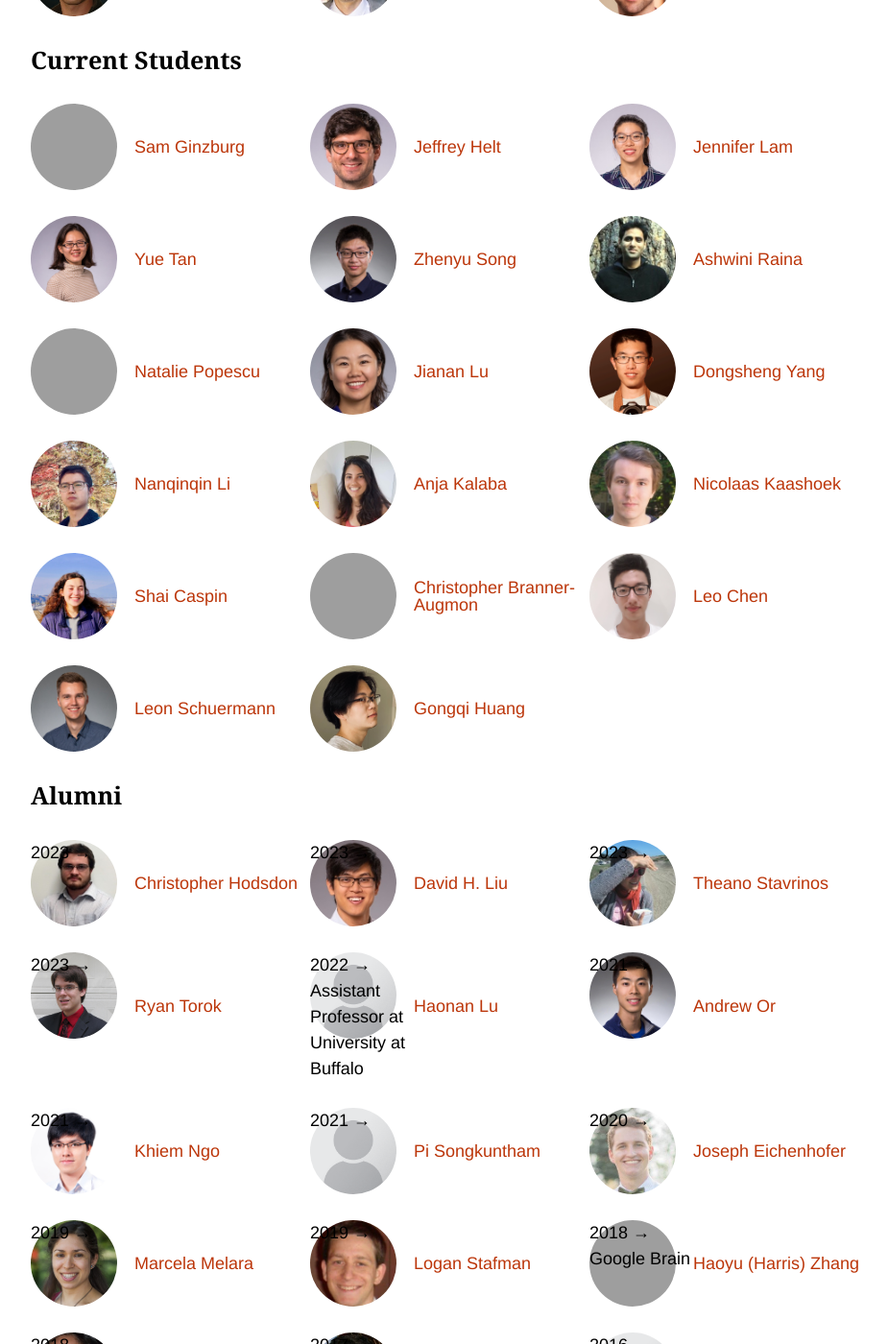
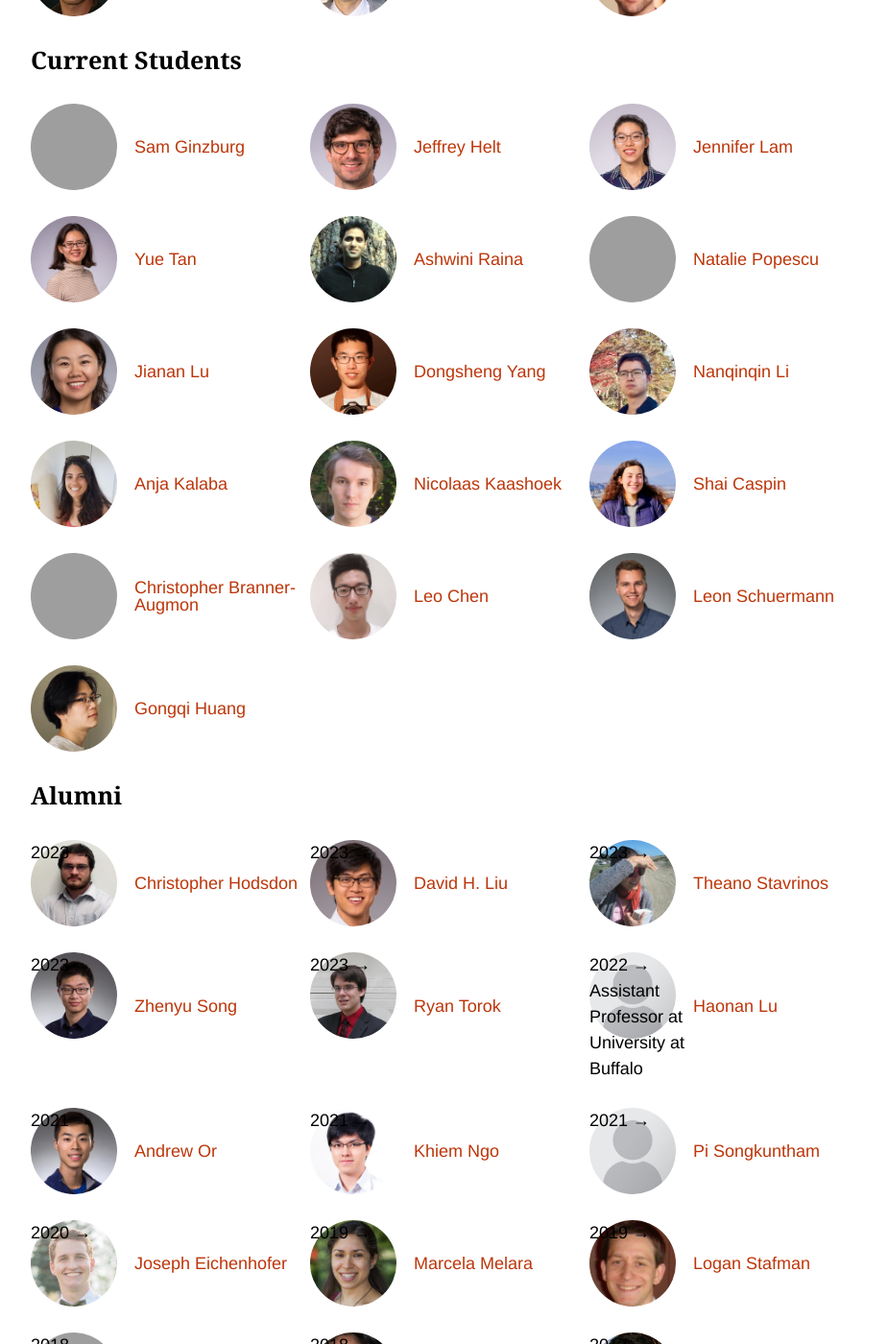
Before and after one commit to princeton-sns/www, a Jekyll site: the page built from people.md, in a window 1280 px wide and 1400 px high, scrolled down 577 px, cut to the strip 0-1400 px from the top of the window. Shown: the whole strip at 96% size, without its empty margins (176-1101 px from the left). Built offline with Jekyll 4.4.1, drawn with Linux system fonts in a browser that asks for light colours; some web fonts are replaced; grey boxes are pictures that could not be loaded.

Commit message:
Zhenyu also graduated\!

```diff
--- a/_data/people.yml
+++ b/_data/people.yml
@@ -194,7 +194,8 @@
     last_name: Song
     nick: zhenyus
     type: phd
-    active: true
+    active: false
+    graduated: 2023
     url: http://www.cs.princeton.edu/~zhenyus/
     picture: /assets/img/people/zhenyus.jpg
 
```
